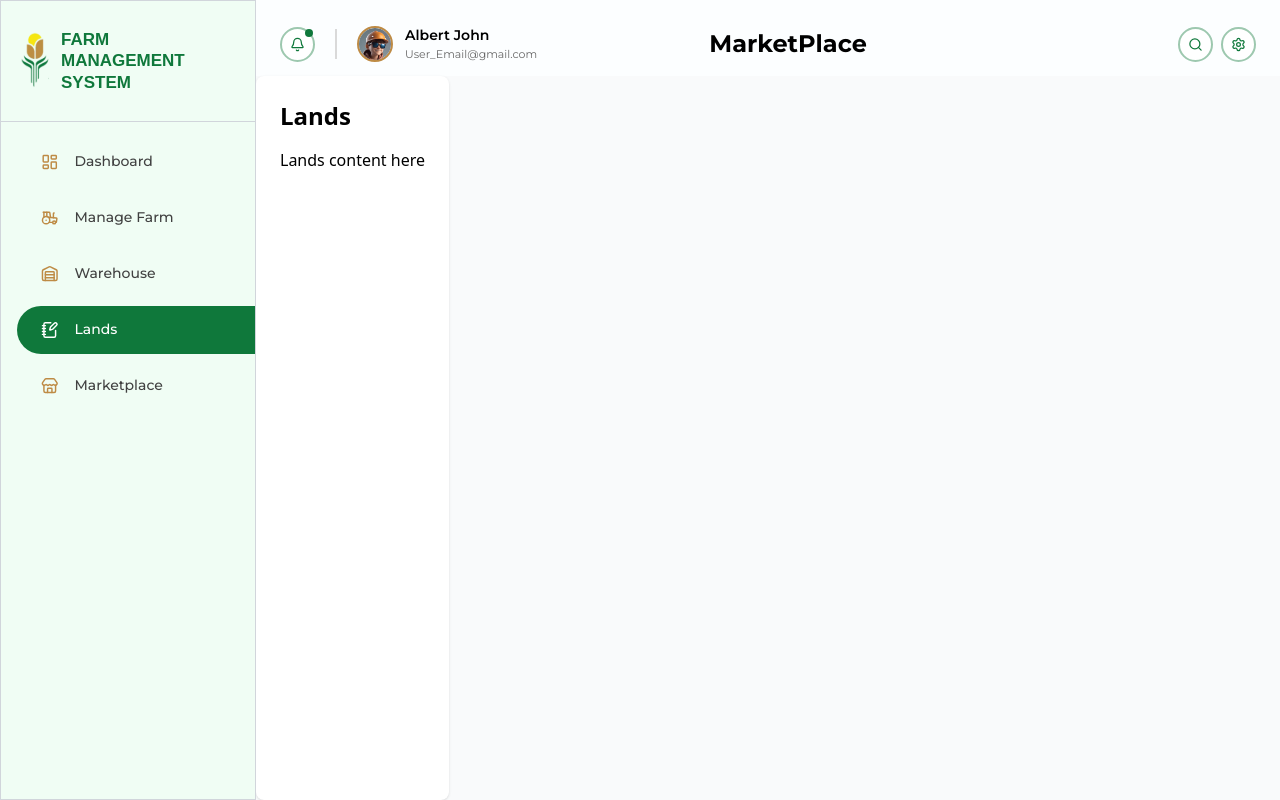
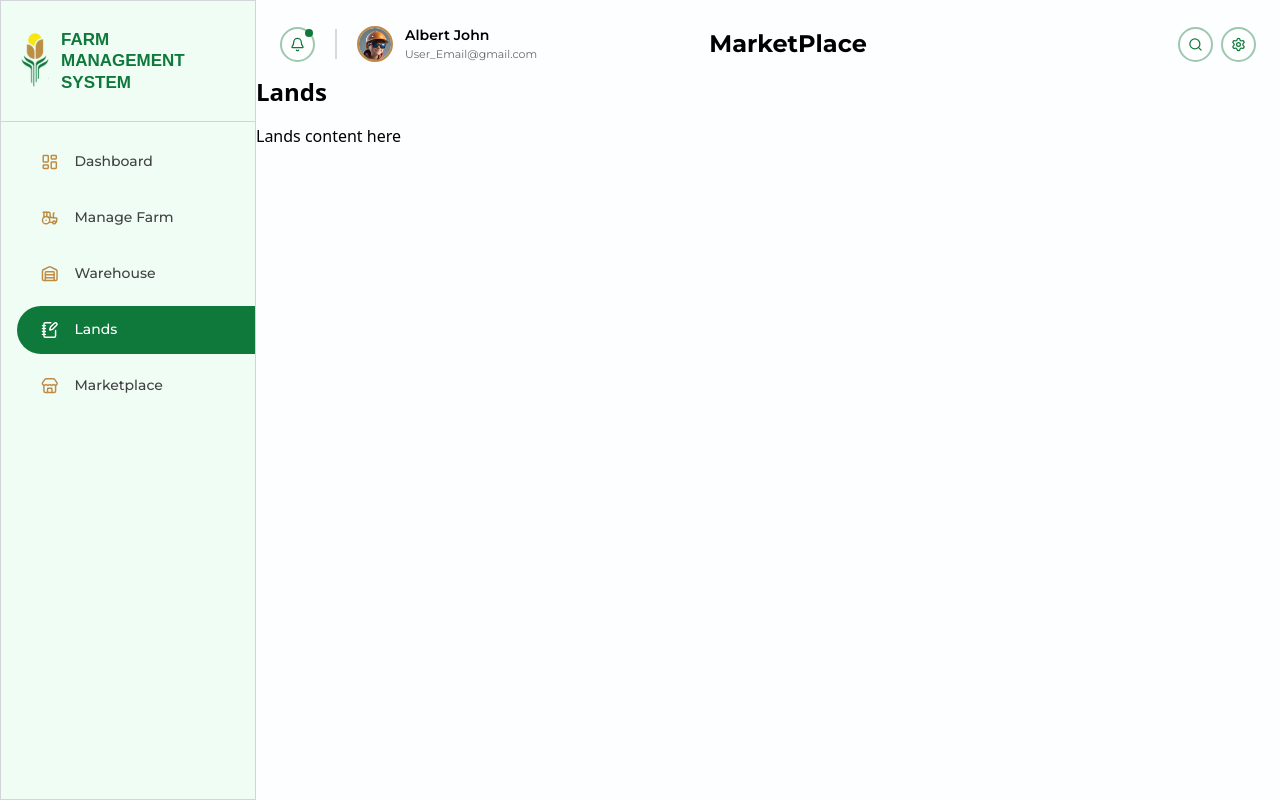
Before and after one commit to ayesha786shamim/Farm-Management-System, a React (Create React App) app: page /Lands in a window 1280 px wide. Built offline with nearby package versions, Linux system fonts and the light colour scheme; a web font is replaced by a local one.

Commit message:
Update Land Page

```diff
--- a/src/Pages/Lands.tsx
+++ b/src/Pages/Lands.tsx
@@ -2,14 +2,11 @@ import React from "react";
 
 const Lands: React.FC = () => {
     return (
-        <div className="flex h-screen bg-gray-50">
+        <div className="flex flex-col h-full w-full bg-transparent">
+            <h2 className="text-2xl font-bold mb-4"> Lands </h2>
+            <p>Lands content here</p>
+        </div>
 
-            <div className="bg-white rounded-lg shadow p-6">
-                <h2 className="text-2xl font-bold mb-4"> Lands </h2>
-                <p>Lands content here</p>
-            </div>
-
-        </div>
     );
 }
 export default Lands;
```
